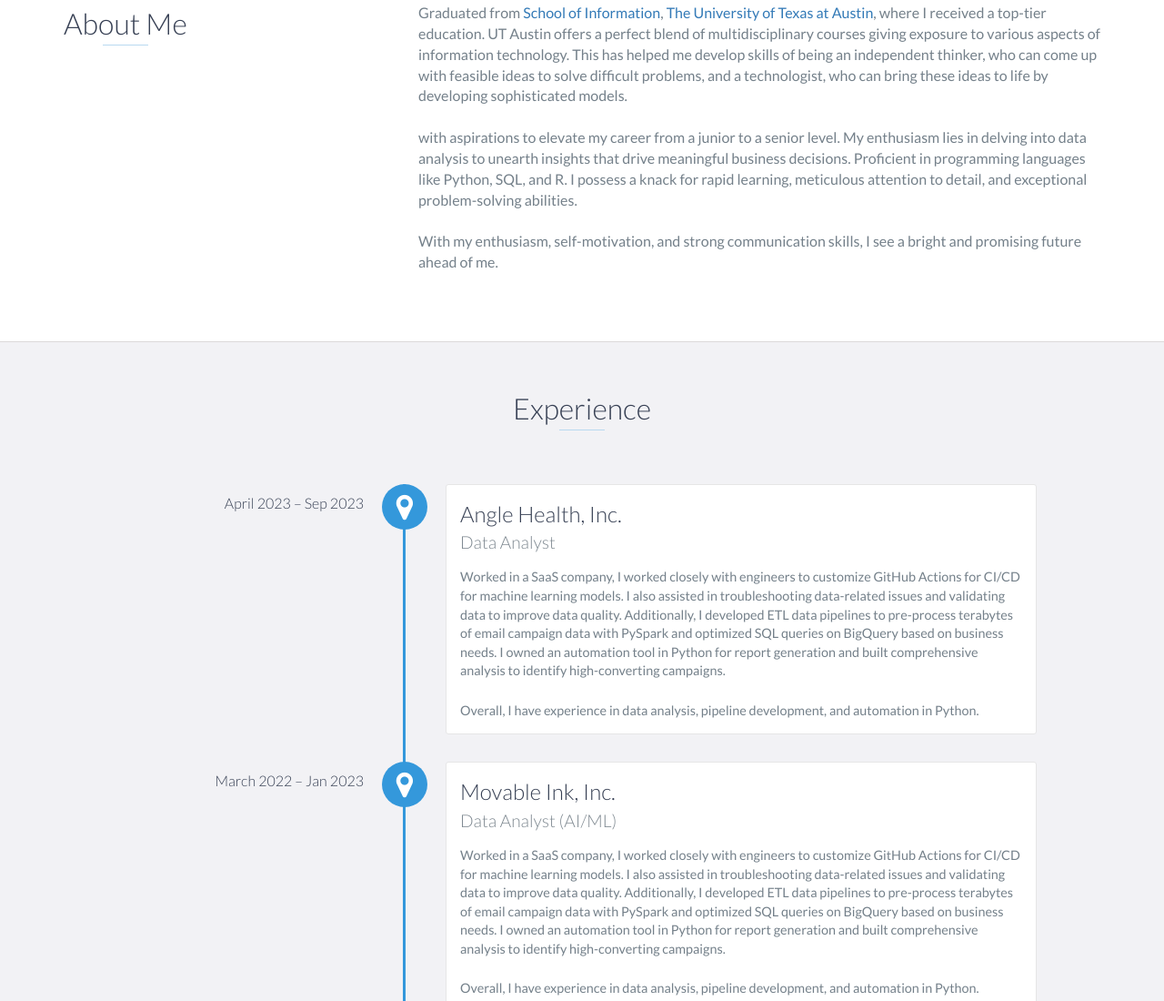
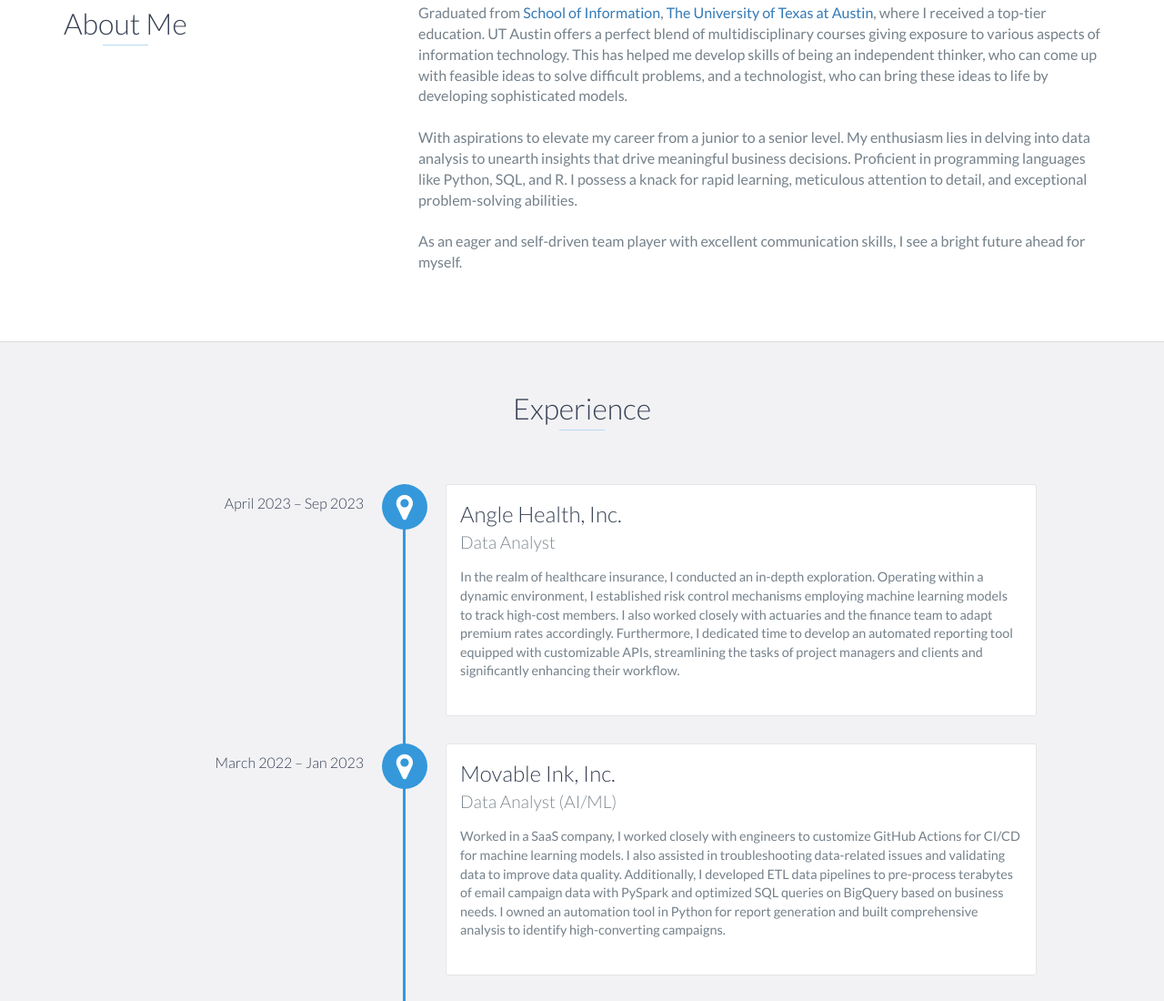
Before and after one commit to xuanw02/xuan-wang.github.io, a website: page index.html in a window 1280 px wide. Shown: the part 872-1972 px from the top of the page at 91% size. Drawn offline with nearby package versions, Linux system fonts and the light colour scheme.

Commit message:
Content 2.0

```diff
--- a/index.html
+++ b/index.html
@@ -77,11 +77,11 @@
                         This has helped me develop skills of being an independent thinker, who can come up with feasible ideas to solve difficult problems, and a technologist, who can bring these ideas to life by developing sophisticated models.</p>
                     <br />
                     <p>
-                        with aspirations to elevate my career from a junior to a senior level. My enthusiasm lies in delving into data analysis to unearth insights that drive meaningful business decisions. Proficient in programming languages like Python, SQL, and R.
+                        With aspirations to elevate my career from a junior to a senior level. My enthusiasm lies in delving into data analysis to unearth insights that drive meaningful business decisions. Proficient in programming languages like Python, SQL, and R.
                         I possess a knack for rapid learning, meticulous attention to detail, and exceptional problem-solving abilities.</p>
                     <br />
                     <p>
-                        With my enthusiasm, self-motivation, and strong communication skills, I see a bright and promising future ahead of me.
+                        As an eager and self-driven team player with excellent communication skills, I see a bright future ahead for myself.
                     </p>
                 </div>
             </div>
@@ -97,14 +97,11 @@
                 <h3>Angle Health, Inc.</h3>
                 <h4>Data Analyst</h4>
                 <p>
-                    Worked in a SaaS company, I worked closely with engineers to customize GitHub Actions for CI/CD for machine learning models.
-                    I also assisted in troubleshooting data-related issues and validating data to improve data quality.
-                    Additionally, I developed ETL data pipelines to pre-process terabytes of email campaign data with PySpark and optimized SQL queries on BigQuery based on business needs.
-                    I owned an automation tool in Python for report generation and built comprehensive analysis to identify high-converting campaigns.</p>
+                    In the realm of healthcare insurance, I conducted an in-depth exploration.
+                    Operating within a dynamic environment, I established risk control mechanisms employing machine learning models to track high-cost members.
+                    I also worked closely with actuaries and the finance team to adapt premium rates accordingly.
+                    Furthermore, I dedicated time to develop an automated reporting tool equipped with customizable APIs, streamlining the tasks of project managers and clients and significantly enhancing their workflow.</p>
                 <br />
-                <p>
-                    Overall, I have experience in data analysis, pipeline development, and automation in Python.</p>
-                </p>
             </div>
 
             <div data-date="March 2022 – Jan 2023">
@@ -116,9 +113,6 @@
                     Additionally, I developed ETL data pipelines to pre-process terabytes of email campaign data with PySpark and optimized SQL queries on BigQuery based on business needs.
                     I owned an automation tool in Python for report generation and built comprehensive analysis to identify high-converting campaigns.</p>
                 <br />
-                <p>
-                    Overall, I have experience in data analysis, pipeline development, and automation in Python.</p>
-                </p>
             </div>
 
             <div data-date="September 2021 – March 2022">
```
